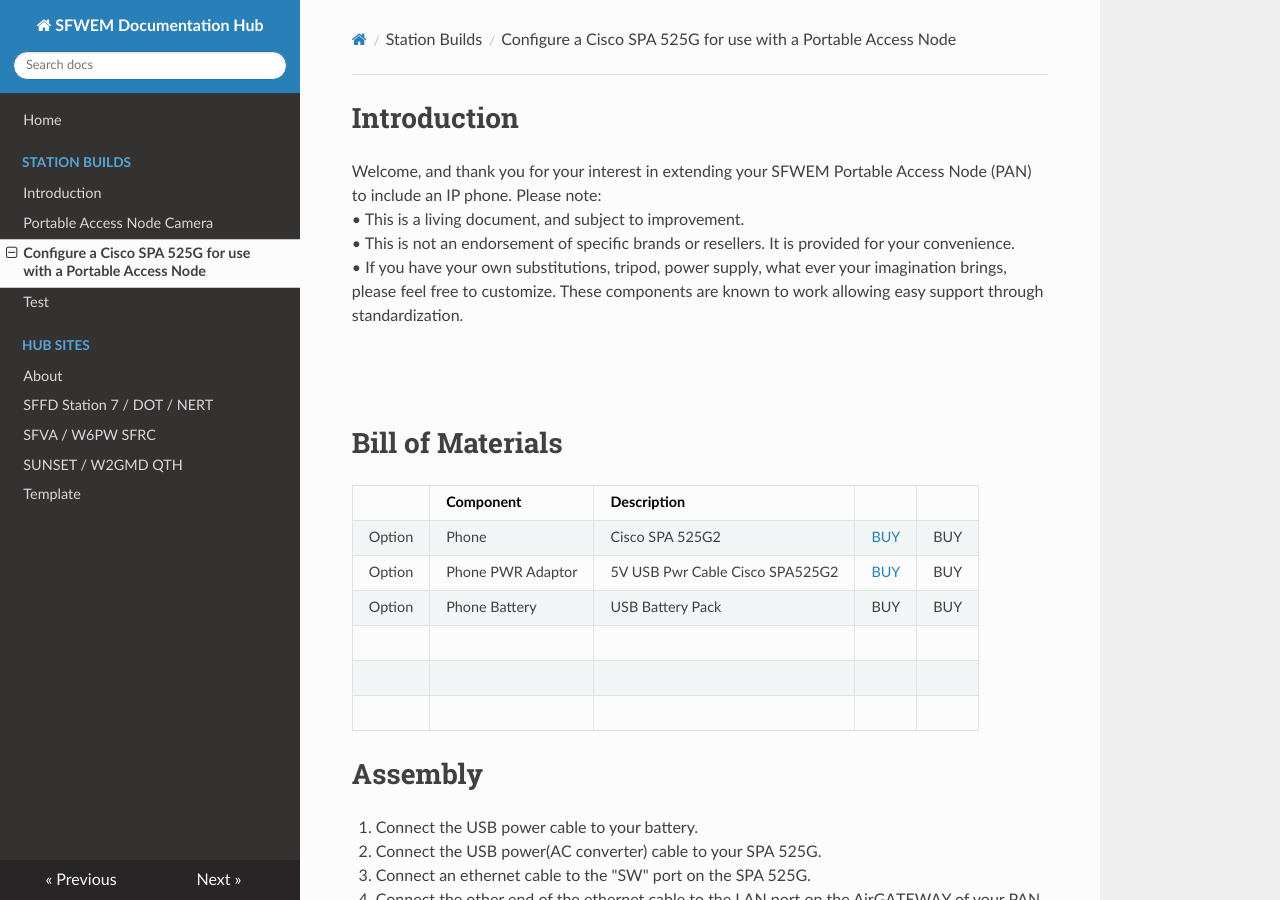
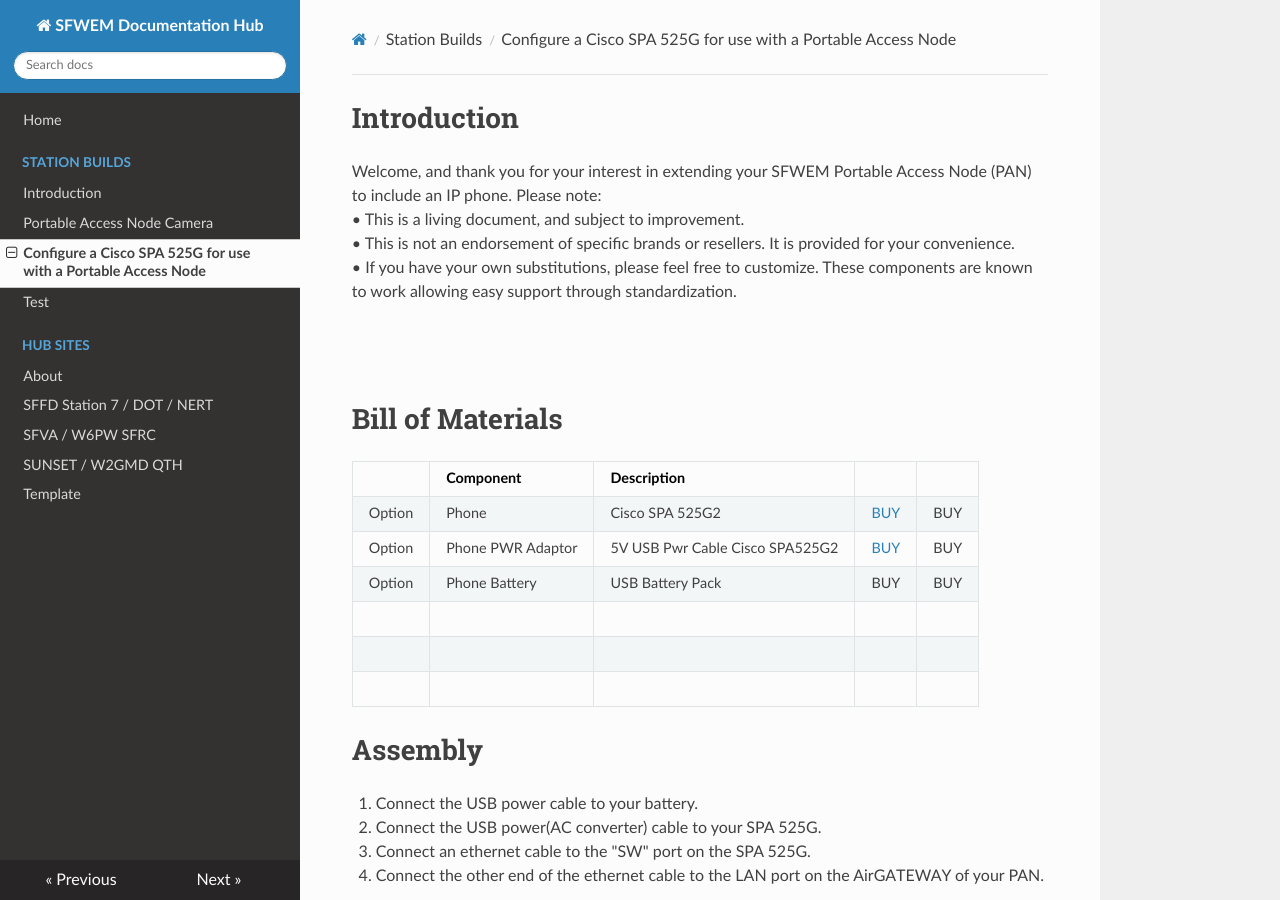
Before and after one commit to sfwem/SFWEM-Docs, an MkDocs documentation site: the page built from docs/Station_Builds/PAN_Cisco_Phone_SPA_525G2.md, in a window 1280 px wide and 900 px high. Built offline with MkDocs 1.6.1, drawn with Linux system fonts in a browser that asks for light colours; nearby versions of some CDN libraries.

```diff
--- a/docs/Station_Builds/PAN_Cisco_Phone_SPA_525G2.md
+++ b/docs/Station_Builds/PAN_Cisco_Phone_SPA_525G2.md
@@ -5,7 +5,7 @@
 Welcome, and thank you for your interest in extending your SFWEM Portable Access Node (PAN) to include an IP phone. Please note:<br>
 •	This is a living document, and subject to improvement.<br>
 •	This is not an endorsement of specific brands or resellers. It is provided for your convenience.<br>
-•	If you have your own substitutions, tripod, power supply, what ever your imagination brings, please feel free to customize. These components are known to work allowing easy support through standardization.<br>
+•	If you have your own substitutions, please feel free to customize. These components are known to work allowing easy support through standardization.<br>
 <br>
 <br>
 <br>
@@ -67,5 +67,8 @@
 8. Disconnect the ethernet cable you connected in "Assembly" #3.
 9. Reconnect the power supply to the phone, and it should join the wi-fi network of your AirGATEWAY.
 10. Make a test phone call.
+<br>
+<br>
+<br>
 
 v1.1 Last Updated: 04-04-2020
```
